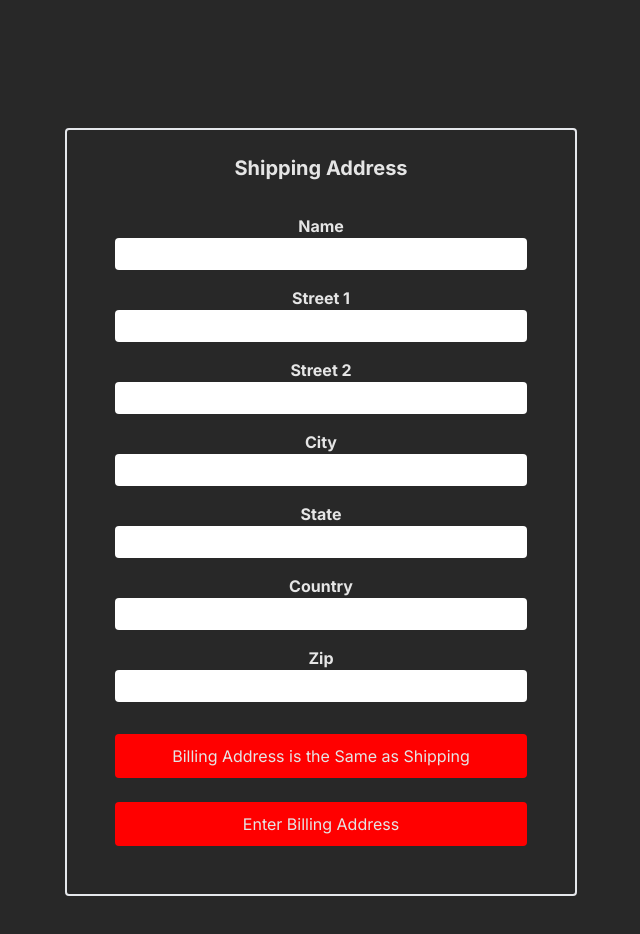
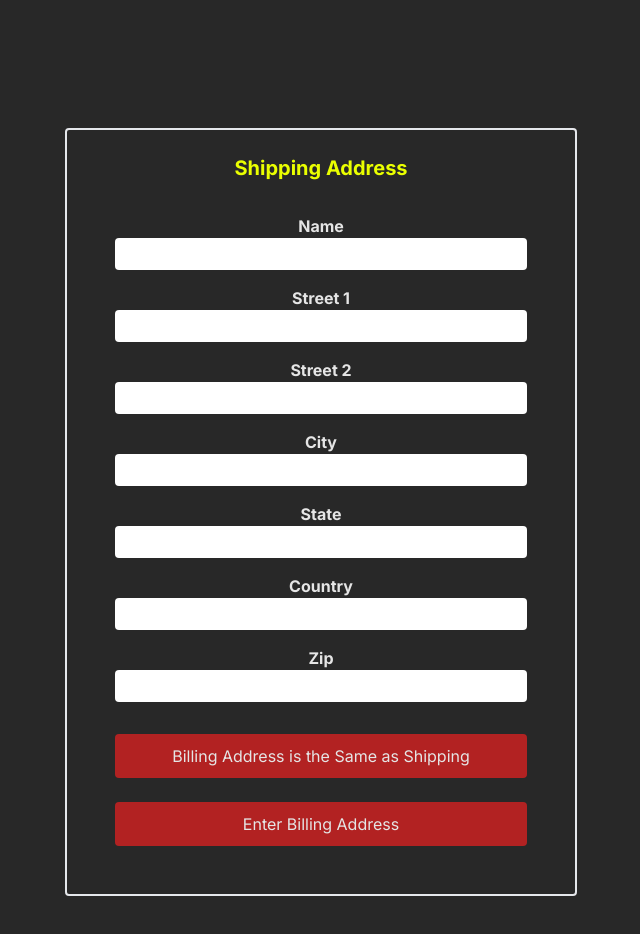
Before and after one commit to danieldenton/record-store, a Next.js app: page /shipping-information in a window 1280 px wide. Shown: the top 934 px of the page, without its empty margins (319-959 px from the left). Built offline with nearby package versions, Linux system fonts and the light colour scheme.

Commit message:
key added to shipping form map

```diff
--- a/src/app/shipping-information/shipping-form.tsx
+++ b/src/app/shipping-information/shipping-form.tsx
@@ -95,7 +95,10 @@ export default function ShippingForm() {
 
   const shippingFormInputs = formInputData.map((input) => {
     return (
-      <label className="flex flex-col font-bold text-center my-2">
+      <label
+        className="flex flex-col font-bold text-center my-2"
+        key={input.name}
+      >
         {input.label}
         <input
           type="text"
@@ -112,9 +115,9 @@ export default function ShippingForm() {
     <div className="flex flex-col justify-center border-2 p-6 w-1/2 rounded">
       <div className="text-center">
         {billing ? (
-          <p className="font-bold text-xl">Billing Address</p>
+          <p className="font-bold text-yellow text-xl">Billing Address</p>
         ) : (
-          <p className="font-bold text-xl">Shipping Address</p>
+          <p className="font-bold text-yellow  text-xl">Shipping Address</p>
         )}
       </div>
       <form className="flex flex-col w-full h-full p-6" onSubmit={handleSubmit}>
--- a/tailwind.config.ts
+++ b/tailwind.config.ts
@@ -19,7 +19,7 @@ const config: Config = {
         white: " #e5e5e5",
         yellow: "rgb(234, 255, 0)",
         grey: "#BDBDBD",
-        red: "#FF0000",
+        red: "#B22222",
       },
       animation: {
         fade: "fadeOut 1.5s ease-in-out",
```
